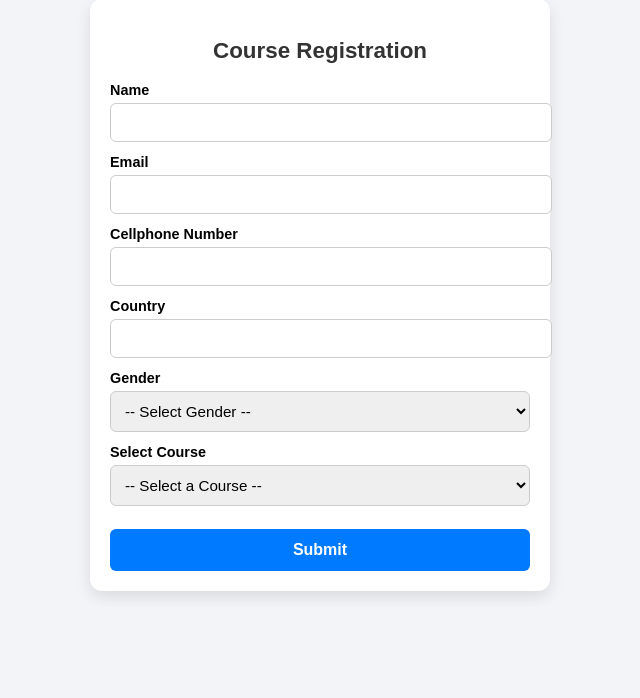
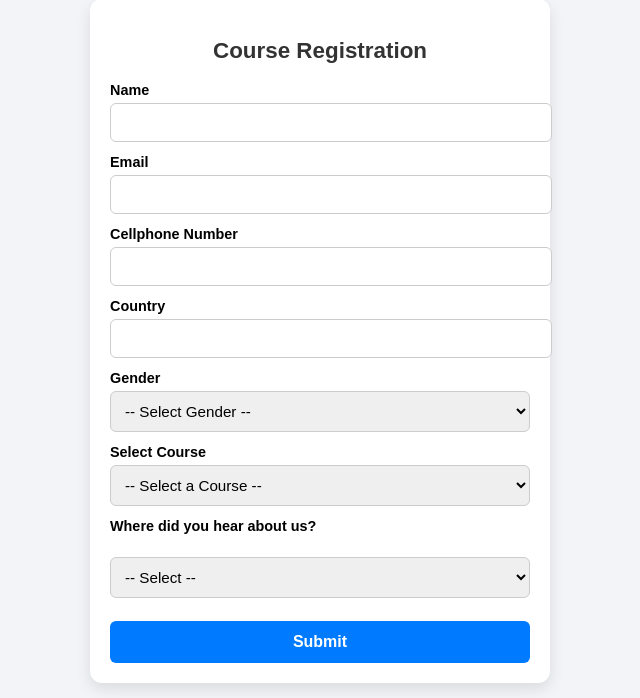
Before and after one commit to webtech-2024/SIGHTFORGE, a Flask app: page / in a window 1280 px wide. Shown: the part 493-1191 px from the top of the page, without its empty margins (320-960 px from the left). Before the commit the page ends 1090 px from the top, so only its background shows below. Run offline with Flask 3, Linux system fonts and the light colour scheme.

Commit message:
Update submit route to send email to admins

```diff
--- a/app.py
+++ b/app.py
@@ -25,6 +25,7 @@ def submit():
     country = request.form["country"]
     gender = request.form["gender"]
     course = request.form["course"]
+    source = request.form["source"]
 
     # Subject line includes course
     subject = f"New User Submission - {course}"
@@ -38,6 +39,7 @@ Cellphone: {cellphone}
 Country: {country}
 Gender: {gender}
 Course: {course}
+Heard about us via: {source}
 """
 
     # Send email to multiple admins
--- a/templates/index.html
+++ b/templates/index.html
@@ -168,6 +168,16 @@
       </select>
       <div id="courseError" class="error"></div>
 
+      <label for="source">Where did you hear about us?</label><br>
+    <select id="course" name="source" required>
+        <option value="">-- Select --</option>
+        <option value="Facebook">Facebook</option>
+        <option value="LinkedIn">LinkedIn</option>
+        <option value="Instagram">Instagram</option>
+        <option value="TikTok">TikTok</option>
+    </select><br>
+      <div id="courseError" class="error"></div>
+
       <button type="submit">Submit</button>
     </form>
   </div>
--- a/templates/success.html
+++ b/templates/success.html
@@ -64,6 +64,9 @@
 <body>
   <div class="box">
     <h1>✅ Registration Successful!</h1>
+    <h2>Thank you, {{ name }}!</h2>
+<p>You have successfully registered for <b>{{ course }}</b>.</p>
+<p>We’re glad you found us through <b>{{ source }}</b>!</p>
     <p>Thank you for registering. Our team will contact you shortly.</p>
     <a href="/">🏠 Go Back Home</a>
   </div>
```
